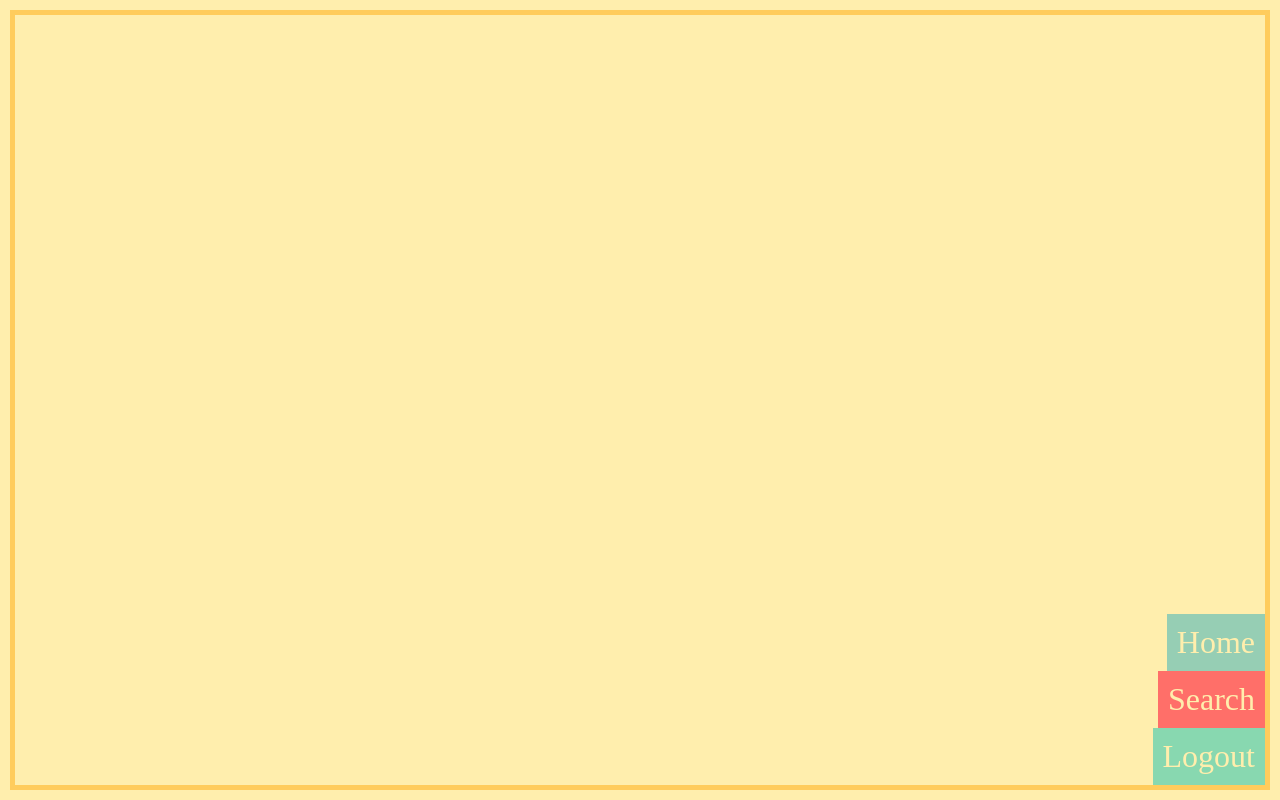
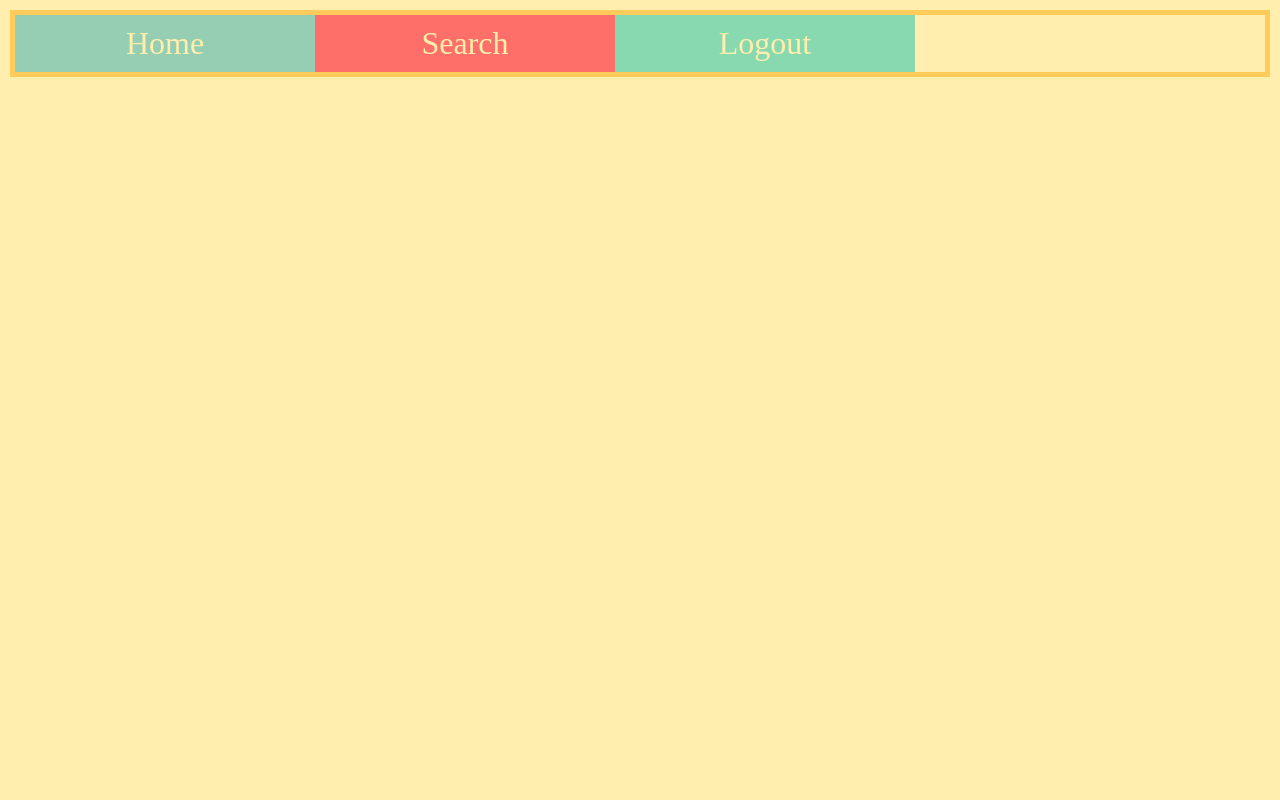
Before and after one commit to sinayra/css-flexbox, a plain HTML site: page index.html in a window 1280 px wide. Drawn offline with Linux system fonts and the light colour scheme.

Commit message:
Flex wrap

```diff
--- a/index.css
+++ b/index.css
@@ -1,8 +1,9 @@
 .container {
     border: 5px solid #FFCC5C;
     display: flex;
-    flex-direction: column;
-    justify-content: flex-end;
-    height: 100%;
-    align-items: flex-end;
+    flex-wrap: wrap;
 }
+
+.container > div {
+    width: 300px;
+}
```
